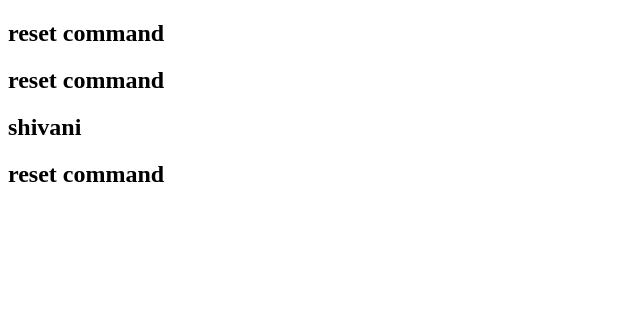
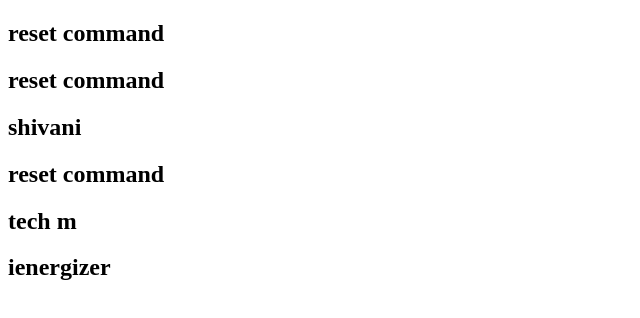
Before and after one commit to shivani-sati/git-reset-command, a plain HTML site: page index.html in a window 1280 px wide. Shown: the whole page, without its empty margins (0-640 px from the left). Drawn offline with Linux system fonts and the light colour scheme.

Commit message:
reset done

```diff
--- a/index.html
+++ b/index.html
@@ -11,5 +11,7 @@
     <h2>reset command</h2>
     <h2>shivani</h2>
     <h2>reset command</h2>
+    <h2>tech m</h2>
+    <h2>ienergizer</h2>
 </body>
 </html>
```
